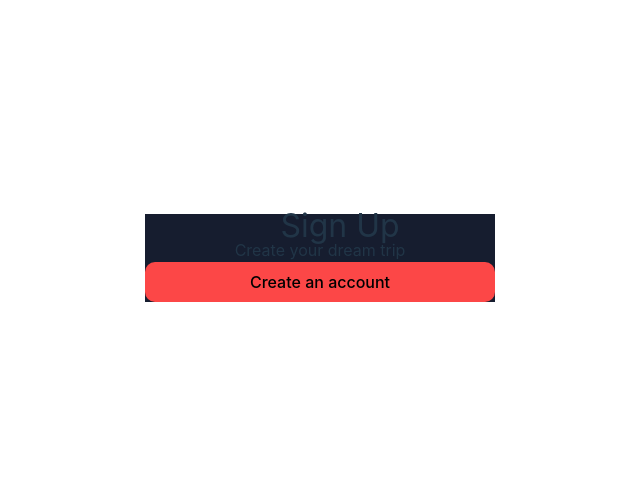
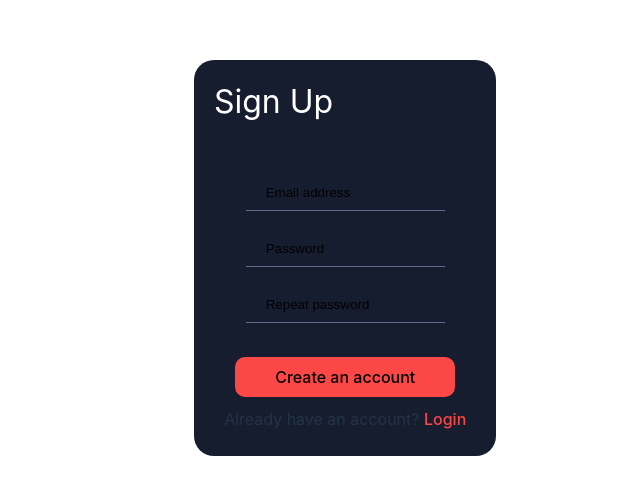
Before and after one commit to JorgeLMF/dreamtrip_front_end, a Vue app: page /#/signup in a window 1280 px wide. Shown: the part 142-636 px from the top of the page, without its empty margins (320-960 px from the left). Built offline with nearby package versions, Linux system fonts and the light colour scheme.

Commit message:
SignUp and Login Added

```diff
--- a/src/components/Home.vue
+++ b/src/components/Home.vue
@@ -3,13 +3,19 @@
 
   <div class="slogan">Create your dream trip</div>
 
-  <router-link to="/signup">
-    <button class="initial-button-sign-up">Sign up</button>
-  </router-link>
+  <div class="space-1">
+    <router-link to="/signup">
+      <button class="initial-button-sign-up">Sign up</button>
+    </router-link>
+  </div>
 
   <div class="space-2">
-    <button class="initial-button-log-in">Log in</button>
+    <router-link to="/login">
+      <button class="initial-button-log-in">Log in</button>
+    </router-link>
   </div>
+
+
 
 </template>
 
--- /dev/null
+++ b/src/components/Login.vue
@@ -0,0 +1,93 @@
+
+<template>
+
+  <div class="login">
+    <div class="space-1">
+      <div class="title-log">Login</div>
+    </div>
+
+    <div class="space-2">
+      <form action="/action_page.php">
+        <input type="text" value="Email address" class="input"><br><br>
+        <input type="text" value="Password" class="input"><br><br>
+      </form>
+    </div>
+
+    <div class="space-3">
+      <router-link to="/login">
+        <button class="initial-button-log-in">Login to your account</button>
+      </router-link>
+    </div>
+
+    <div class="space-4">
+      <div>
+        Don't have an account? <router-link to="/signup" class="link">Sign up</router-link>
+      </div>
+    </div>
+
+  </div>
+
+
+</template>
+
+<style scoped>
+
+  .login{
+    background-color: #161D2F;
+    margin: auto;
+    border-radius: 20px;
+    display: flex;
+    flex-direction: column;
+    width: 120%;
+    height: 110%;
+
+  }
+
+  .title-log{
+      color: #ffffff;
+      font-size: 32px;
+      text-align: left;
+      padding-left: 20px;
+      padding-top: 30px;
+  }
+
+  .input{
+        border: 0px;
+        background-color: #161D2F;
+        text-align: left;
+        padding-left: 20px;
+        padding-bottom: 10px;
+        border-bottom: 1px solid #5A698F;
+
+  }
+
+  .initial-button-log-in{
+    background-color: #FC4747;
+    padding-left: 50px;
+    padding-right: 50px;
+    border: 0px;
+    border-radius: 10px;
+  }
+
+  .link{
+    color:#FC4747;
+  }
+
+  .space-1{
+    margin-bottom: 60px;
+  }
+
+  .space-2{
+    margin: 5px;
+  }
+
+  .space-3{
+    margin: 5px;
+  }
+
+  .space-4{
+    margin: 5px;
+    padding-bottom: 20px;
+  }
+
+</style>
--- a/src/components/SignUp.vue
+++ b/src/components/SignUp.vue
@@ -1,15 +1,30 @@
-
-
 <template>
 
   <div class="singup">
+    <div class="space-1">
       <div class="title-sig">Sign Up</div>
-
-            <div class="name">
-                Create your dream trip
     </div>
 
+    <div class="space-2">
+      <form action="/action_page.php">
+        <input type="text" value="Email address" class="input"><br><br>
+        <input type="text" value="Password" class="input"><br><br>
+        <input type="text" value="Repeat password" class="input"><br><br>
+      </form>
+    </div>
+
+    <div class="space-3">
+      <router-link to="/login">
         <button class="initial-button-log-in">Create an account</button>
+      </router-link>
+    </div>
+
+    <div class="space-4">
+      <div>
+        Already have an account? <router-link to="/login" class="link">Login</router-link>
+      </div>
+    </div>
+
 
   </div>
 
@@ -21,27 +36,60 @@
 
       .singup{
         background-color: #161D2F;
+        margin: auto;
+        border-radius: 20px;
+        display: flex;
+        flex-direction: column;
+        width: 120%;
+        height: 110%;
+      }
+
+      .title-sig{
+        color: #ffffff;
+        font-size: 32px;
+        text-align: left;
+        padding-left: 20px;
+        padding-top: 30px;
+      }
+
+      .input{
+        border: 0px;
+        background-color: #161D2F;
+        text-align: left;
+        padding-left: 20px;
+        padding-bottom: 10px;
+        border-bottom: 1px solid #5A698F;
+
       }
 
       .initial-button-log-in{
         background-color: #FC4747;
-        padding-left: 105px;
-        padding-right: 105px;
+        padding-left: 40px;
+        padding-right: 40px;
         border: 0px;
         border-radius: 10px;
       }
 
-      .title-sig{
-          font-size: 32px;
-          margin-left: 40px;
+      .link{
+        color:#FC4747;
       }
 
       .space-1{
-        margin-top: 80px;
+        margin-bottom: 60px;
       }
 
       .space-2{
-        margin: 20px;
+        margin: 5px;
+
+      }
+
+      .space-3{
+        margin: 5px;
+      }
+
+      .space-4{
+        margin: 5px;
+        padding-bottom: 20px;
       }
 
 </style>
--- a/src/router.js
+++ b/src/router.js
@@ -1,10 +1,12 @@
 import { createWebHashHistory, createRouter } from "vue-router";
 import Home from "./components/Home.vue";
 import SignUp from "./components/SignUp.vue";
+import Login from "./components/Login.vue";
 
 const routes = [
   { path: "/", name: "home", component: Home },
   { path: "/signup", name: "signup", component: SignUp },
+  { path: "/login", name: "login", component: Login },
 ];
 
 const router = createRouter({
```
Lines whose indentation alone changed are shown as unchanged.
